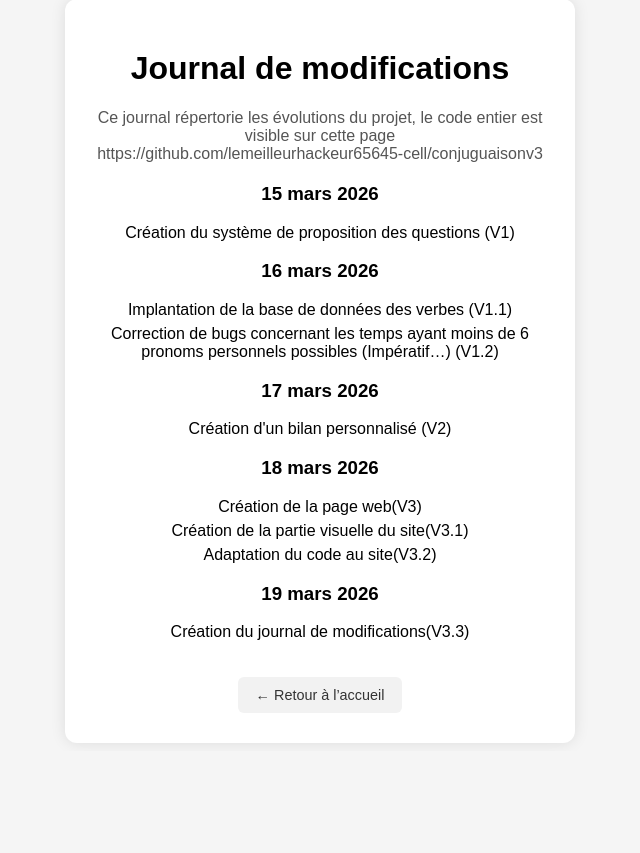
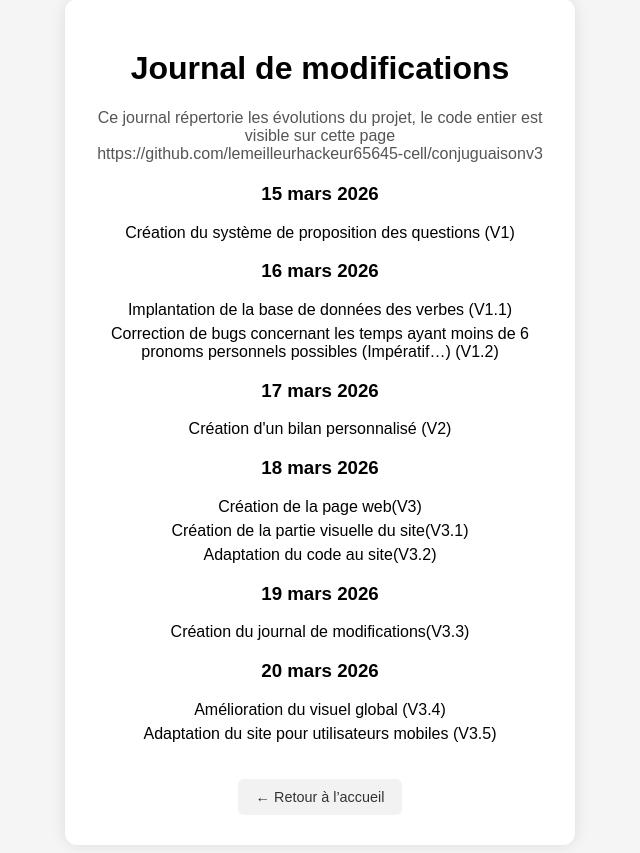
Before and after one commit to lemeilleurhackeur65645-cell/conjuguaisonv3, a Flask app: page /changelog in a window 1280 px wide. Shown: the part 89-942 px from the top of the page, without its empty margins (320-960 px from the left). Before the commit the page ends 789 px from the top, so only its background shows below. Run offline with Flask 3, Linux system fonts and the light colour scheme.

Commit message:
Update changelog.html

```diff
--- a/templates/changelog.html
+++ b/templates/changelog.html
@@ -34,6 +34,10 @@
             <h3>19 mars 2026</h3>
             <div class="changelog-entry">Création du journal de modifications(V3.3)</div>
 
+            <h3>20 mars 2026</h3>
+            <div class="changelog-entry">Amélioration du visuel global (V3.4)</div>
+            <div class="changelog-entry">Adaptation du site pour utilisateurs mobiles (V3.5)</div>
+
         </div>
 
         <a href="/" class="back-button">← Retour à l’accueil</a>
```
